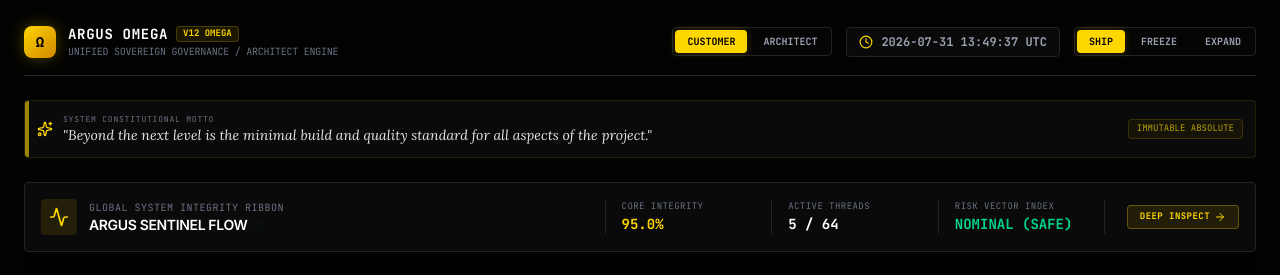
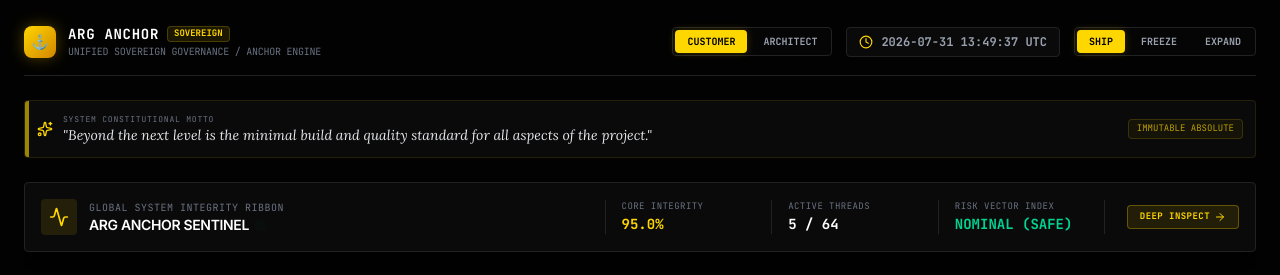
Before and after one commit to Kelziejordan/Arg_vNext, a React (Vite) app: page / in a window 1280 px wide. Shown: the top 275 px of the page. Built offline with nearby package versions, Linux system fonts and the light colour scheme.

Commit message:
refactor: rename project to Arg Anchor
Rebranded the application from ARGUS V12 Omega to Arg Anchor to reflect a shift in architectural identity. Updated documentation, metadata, branding, and terminal prompts accordingly.

```diff
--- a/metadata.json
+++ b/metadata.json
@@ -1,6 +1,6 @@
 {
-  "name": "ARGUS V12 Omega",
-  "description": "The definitive interactive developer cockpit, validation engine, and AI architectural oracle for the ARGUS V12 Omega Hierarchical Operating System.",
+  "name": "Arg Anchor",
+  "description": "An offline-first, sovereign cybernetic runtime control center focusing on architectural alignment, static mandate linting, and reflex state reconstruction.",
   "requestFramePermissions": [],
   "majorCapabilities": ["MAJOR_CAPABILITY_SERVER_SIDE_GEMINI_API"]
 }
--- a/src/App.tsx
+++ b/src/App.tsx
@@ -83,7 +83,7 @@ const EXPLANATION_DATA: Record<string, {
     ]
   },
   ribbon: {
-    title: 'ARGUS OMEGA SYSTEM TELEMETRY',
+    title: 'ARG ANCHOR SYSTEM TELEMETRY',
     concept: 'Global Coherence & Real-time Sensor Array',
     laymanDescription: 'The dashboard ribbon displaying critical system-wide health and resource consumption indices, including active worker threads, systemic risk vectors, and general integrity levels.',
     technicalDetails: [
@@ -241,16 +241,16 @@ function AppContent() {
         <div className="flex items-center gap-3">
           <div className="relative flex items-center justify-center">
             <div className="w-8 h-8 rounded-lg bg-gradient-to-br from-[#FFD700] to-yellow-600 flex items-center justify-center text-black font-mono font-black text-sm shadow-[0_0_15px_rgba(255,215,0,0.3)] shrink-0">
-              Ω
+              ⚓
             </div>
             <div className="absolute inset-0 rounded-lg bg-[#FFD700]/20 animate-ping" />
           </div>
           <div>
             <div className="flex items-center gap-2">
-              <h1 className="text-sm font-black font-mono tracking-wider text-white">ARGUS OMEGA</h1>
-              <span className="text-[9px] bg-[#FFD700]/10 text-[#FFD700] px-1.5 py-0.2 rounded font-mono font-bold uppercase border border-[#FFD700]/20">V12 Omega</span>
+              <h1 className="text-sm font-black font-mono tracking-wider text-white">ARG ANCHOR</h1>
+              <span className="text-[9px] bg-[#FFD700]/10 text-[#FFD700] px-1.5 py-0.2 rounded font-mono font-bold uppercase border border-[#FFD700]/20">Sovereign</span>
             </div>
-            <p className="text-[10px] font-mono text-gray-500 uppercase tracking-tight">Unified Sovereign Governance / Architect Engine</p>
+            <p className="text-[10px] font-mono text-gray-500 uppercase tracking-tight">Unified Sovereign Governance / Anchor Engine</p>
           </div>
         </div>
 
@@ -350,7 +350,7 @@ function AppContent() {
             <div>
               <span className="text-[10px] font-mono text-gray-500 uppercase tracking-wider block">Global System Integrity Ribbon</span>
               <div className="flex items-center gap-2">
-                <p className="text-sm font-semibold text-white tracking-tight group-hover:text-[#FFD700] transition-colors uppercase">ARGUS SENTINEL FLOW</p>
+                <p className="text-sm font-semibold text-white tracking-tight group-hover:text-[#FFD700] transition-colors uppercase">ARG ANCHOR SENTINEL</p>
                 <span className={`w-1.5 h-1.5 rounded-full ${confidence < 0.5 ? 'bg-red-500 animate-pulse' : 'bg-emerald-400 animate-ping'}`} />
               </div>
             </div>
@@ -861,7 +861,7 @@ function AppContent() {
 
             <div className="border-t border-[#222] pt-4">
               <p className="text-[10px] font-mono text-gray-500 text-center">
-                ARGUS V12 OMEGA SYSTEM INTEGRITY CONTEXT PROTOCOL
+                ARG ANCHOR SOVEREIGN CONTEXT PROTOCOL
               </p>
             </div>
           </div>
--- a/src/components/ConsoleTerminal.tsx
+++ b/src/components/ConsoleTerminal.tsx
@@ -34,7 +34,7 @@ const QUICK_DIRECTIVES = [
   {
     label: 'Overview',
     icon: Cpu,
-    prompt: 'Provide a structured, technical overview of the V12 Omega Hierarchical Operating System stack.',
+    prompt: 'Provide a structured, technical overview of the Arg Anchor Sovereign system stack.',
     log: 'Executing SYSTEM_ARCHITECTURE_DIAGNOSTIC...'
   },
   {
@@ -92,7 +92,7 @@ export default function ConsoleTerminal({ onAddLog, deepFocusRef }: ConsoleTermi
             {
               id: 'boot_msg',
               role: 'system',
-              text: '🪐 [ARGUS OMEGA V12 ONLINE] - COGNITIVE MATRIX ESTABLISHED\n\n🛡️ CONSTITUTIONAL MOTTO:\n"Beyond the next level is the minimal build and quality standard for all aspects of the project."\n\nWelcome back, Principal Operator. The Frozen Core governance gates are active. All execution pipelines are verified under Layer 2 Governor oversight.\n\nType a directive below or click a Quick Macro to query the server-side Gemini architectural oracle.\n\n📝 CONSOLE COMMAND CANVAS ADVANCED CONTROLS:\n• [Enter] creates a new line exclusively (preventing accidental submissions)\n• Click [Send Icon] or press [Ctrl + Enter] / [Cmd + Enter] to execute.',
+              text: '🪐 [ARG ANCHOR SOVEREIGN CORE ONLINE] - COGNITIVE MATRIX ESTABLISHED\n\n🛡️ CONSTITUTIONAL MOTTO:\n"Beyond the next level is the minimal build and quality standard for all aspects of the project."\n\nWelcome back, Principal Operator. The Frozen Core governance gates are active. All execution pipelines are verified under Layer 2 Governor oversight.\n\nType a directive below or click a Quick Macro to query the server-side Gemini architectural oracle.\n\n📝 CONSOLE COMMAND CANVAS ADVANCED CONTROLS:\n• [Enter] creates a new line exclusively (preventing accidental submissions)\n• Click [Send Icon] or press [Ctrl + Enter] / [Cmd + Enter] to execute.',
               timestamp: new Date().toLocaleTimeString()
             }
           ]
@@ -149,13 +149,13 @@ export default function ConsoleTerminal({ onAddLog, deepFocusRef }: ConsoleTermi
     const newId = `session_${Date.now()}`;
     const newSession: SavedSession = {
       id: newId,
-      title: `ArgOS Session #${sessions.length + 1}`,
+      title: `Arg Anchor Session #${sessions.length + 1}`,
       timestamp: new Date().toLocaleString(),
       messages: [
         {
           id: `welcome_${Date.now()}`,
           role: 'system',
-          text: `🌌 [ARGUS OMEGA V12] - NEW ARCHITECTURAL CONTEXT STARTED\n\n🛡️ CONSTITUTIONAL MOTTO:\n"Beyond the next level is the minimal build and quality standard for all aspects of the project."\n\nCognitive workspace loaded successfully. Standard metadata compliance matrices are pre-configured.\n\nWhat high-performance system structure shall we draft today?`,
+          text: `🌌 [ARG ANCHOR SOVEREIGN] - NEW ARCHITECTURAL CONTEXT STARTED\n\n🛡️ CONSTITUTIONAL MOTTO:\n"Beyond the next level is the minimal build and quality standard for all aspects of the project."\n\nCognitive workspace loaded successfully. Standard metadata compliance matrices are pre-configured.\n\nWhat high-performance system structure shall we draft today?`,
           timestamp: new Date().toLocaleTimeString()
         }
       ]
@@ -390,7 +390,7 @@ export default function ConsoleTerminal({ onAddLog, deepFocusRef }: ConsoleTermi
             <Terminal className="text-[#FFD700] w-5 h-5" />
             <div>
               <h2 className="text-sm font-semibold tracking-wide text-gray-200">CORE COGNITIVE INTERFACE</h2>
-              <p className="text-[10px] font-mono text-gray-500">DIRECT CONSOLE TO ARGUS V12 PROMPT ORACLE</p>
+              <p className="text-[10px] font-mono text-gray-500">DIRECT CONSOLE TO ARG ANCHOR PROMPT ORACLE</p>
             </div>
           </div>
 
```
Also changed, not shown: 1 other file (tests, documents, lock files or other folders).
